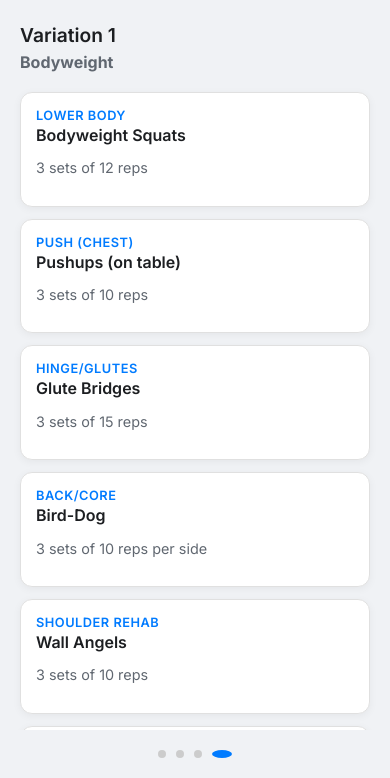
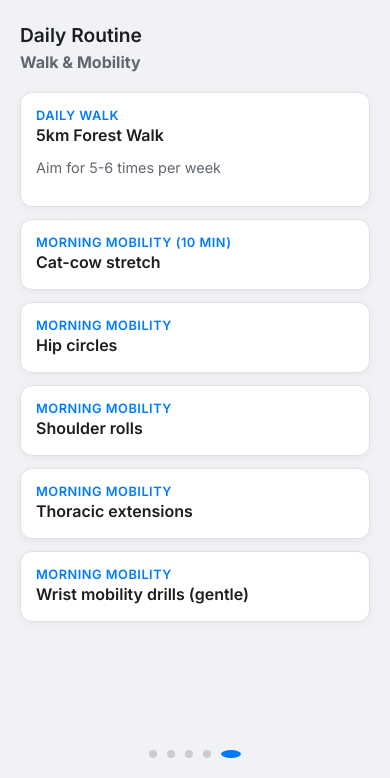
Before and after one commit to ahobbyist-blip/workout-plan, a plain HTML site: page index.html in a window 390 px wide. Shown: the part 66-844 px from the top of the page. Drawn offline with Linux system fonts and the light colour scheme.

Commit message:
Update index.html
added daily mobility and walk routines

```diff
--- a/index.html
+++ b/index.html
@@ -147,8 +147,65 @@
 
     <main class="carousel-container" id="carousel">
 
+        <!-- New Daily Routine Card -->
+        <section class="workout-card" data-index="0">
+            <h2 class="card-title">Daily Routine</h2>
+            <h3 class="card-subtitle">Walk & Mobility</h3>
+            <div class="exercise-list">
+                <div class="exercise-item">
+                    <div>
+                        <div class="exercise-group">Daily Walk</div>
+                        <div class="exercise-details">
+                            <p class="name">5km Forest Walk</p>
+                            <p class="reps">Aim for 5-6 times per week</p>
+                        </div>
+                    </div>
+                </div>
+                <div class="exercise-item">
+                    <div>
+                        <div class="exercise-group">Morning Mobility (10 min)</div>
+                        <div class="exercise-details">
+                            <p class="name">Cat-cow stretch</p>
+                        </div>
+                    </div>
+                </div>
+                <div class="exercise-item">
+                    <div>
+                        <div class="exercise-group">Morning Mobility</div>
+                        <div class="exercise-details">
+                            <p class="name">Hip circles</p>
+                        </div>
+                    </div>
+                </div>
+                 <div class="exercise-item">
+                    <div>
+                        <div class="exercise-group">Morning Mobility</div>
+                        <div class="exercise-details">
+                            <p class="name">Shoulder rolls</p>
+                        </div>
+                    </div>
+                </div>
+                 <div class="exercise-item">
+                    <div>
+                        <div class="exercise-group">Morning Mobility</div>
+                        <div class="exercise-details">
+                            <p class="name">Thoracic extensions</p>
+                        </div>
+                    </div>
+                </div>
+                 <div class="exercise-item">
+                    <div>
+                        <div class="exercise-group">Morning Mobility</div>
+                        <div class="exercise-details">
+                            <p class="name">Wrist mobility drills (gentle)</p>
+                        </div>
+                    </div>
+                </div>
+            </div>
+        </section>
+
         <!-- Variation 1 Card: Bodyweight -->
-        <section class="workout-card" data-index="0">
+        <section class="workout-card" data-index="1">
             <h2 class="card-title">Variation 1</h2>
             <h3 class="card-subtitle">Bodyweight</h3>
             <div class="exercise-list">
@@ -219,7 +276,7 @@
         </section>
 
         <!-- Variation 2 Card: Resistance Band -->
-        <section class="workout-card" data-index="1">
+        <section class="workout-card" data-index="2">
             <h2 class="card-title">Variation 2</h2>
             <h3 class="card-subtitle">Resistance Band</h3>
             <div class="exercise-list">
@@ -290,7 +347,7 @@
         </section>
 
         <!-- Variation 3 Card: Theraband & Mobility -->
-        <section class="workout-card" data-index="2">
+        <section class="workout-card" data-index="3">
             <h2 class="card-title">Variation 3</h2>
             <h3 class="card-subtitle">Theraband & Mobility Focus</h3>
              <div class="exercise-list">
@@ -361,7 +418,7 @@
         </section>
 
         <!-- Variation 4 Card: Strength & Grip -->
-        <section class="workout-card" data-index="3">
+        <section class="workout-card" data-index="4">
             <h2 class="card-title">Variation 4</h2>
             <h3 class="card-subtitle">Strength + Grip Focus</h3>
              <div class="exercise-list">
@@ -438,6 +495,7 @@
         <span class="dot" data-index="1"></span>
         <span class="dot" data-index="2"></span>
         <span class="dot" data-index="3"></span>
+        <span class="dot" data-index="4"></span>
     </footer>
 
     <script>
```
